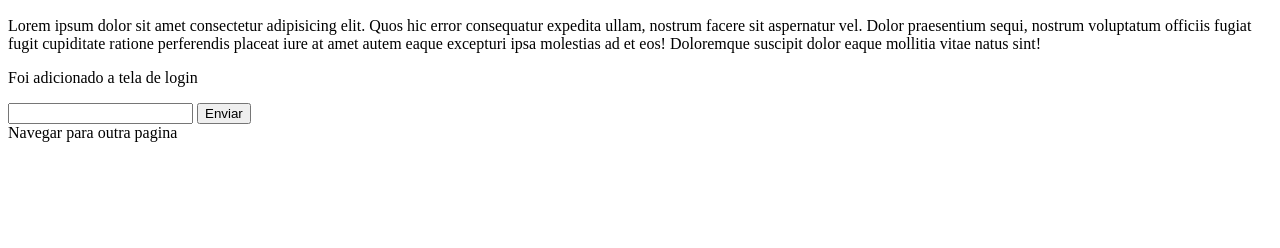
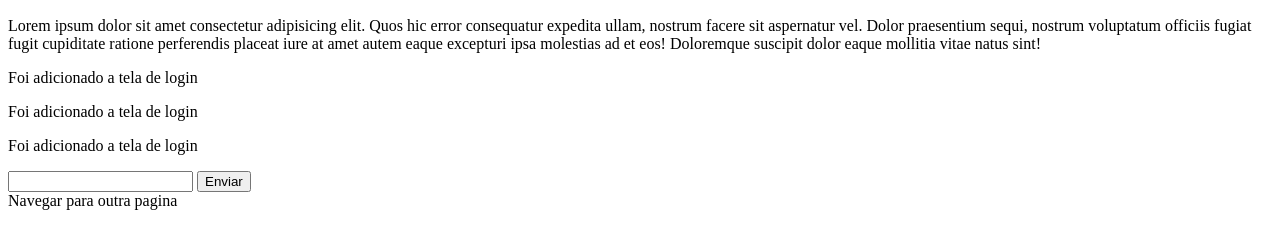
Before and after one commit to rodrigoamb/repoteste, a plain HTML site: page index.html in a window 1280 px wide. Shown: the part 110-358 px from the top of the page. Drawn offline with Linux system fonts and the light colour scheme.

```diff
--- a/index.html
+++ b/index.html
@@ -17,6 +17,8 @@
       sint!
     </p>
     <p>Foi adicionado a tela de login</p>
+    <p>Foi adicionado a tela de login</p>
+    <p>Foi adicionado a tela de login</p>
     <form>
       <input type="text" />
       <button>Enviar</button>
```
